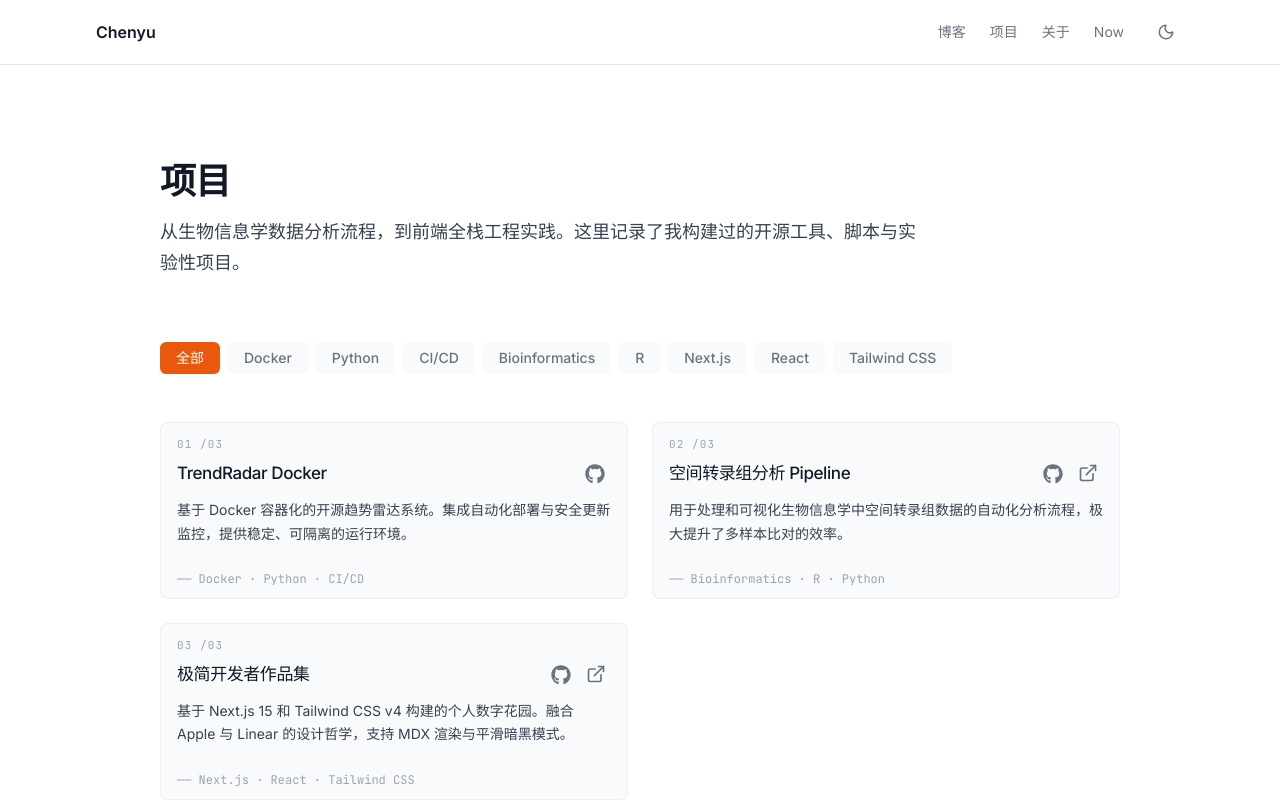
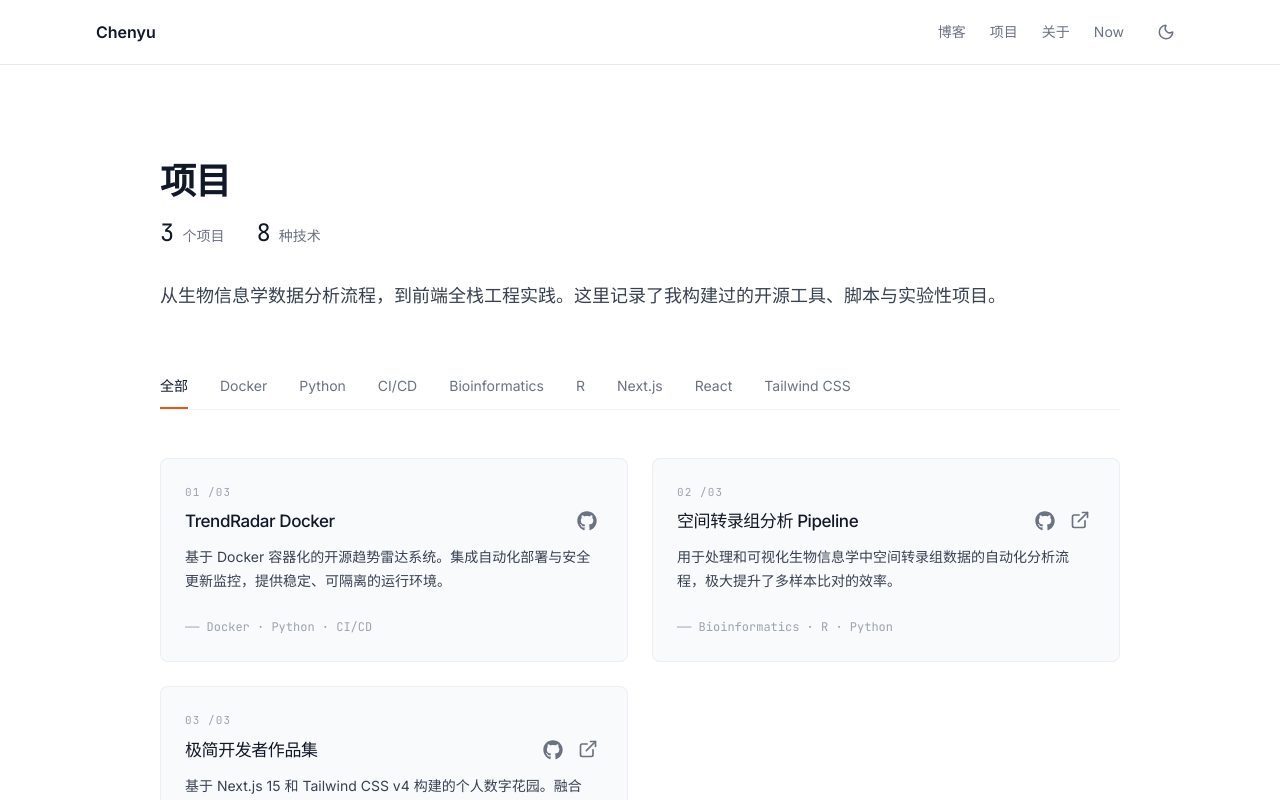
Before and after one commit to chenyufengedu-dev/chenyu-blog, a Next.js app: page /projects in a window 1280 px wide. Shown: the top 800 px of the page. Built offline with nearby package versions, Linux system fonts and the light colour scheme.

Commit message:
feat: 重构项目页头部排版、筛选栏与卡片极简底线动效

```diff
--- a/src/app/projects/page.tsx
+++ b/src/app/projects/page.tsx
@@ -9,14 +9,37 @@
 };
 
 export default function ProjectsPage() {
+  // 提取并去重所有技术标签，用于头部数字统计
+  const allTags = Array.from(
+    new Set(projectsData.flatMap((project) => project.tags)),
+  );
+
   return (
     <div className="mx-auto max-w-5xl px-6 py-20 md:px-8 md:py-24">
       {/* 页面头部 */}
-      <header className="mb-16 max-w-3xl">
+      <header className="mb-16 max-w-4xl">
         <h1 className="mb-4 text-3xl font-semibold tracking-tight text-text-primary sm:text-4xl">
           项目
         </h1>
-        <p className="text-lg leading-[1.7] text-text-secondary">
+
+        {/* 项目页统计数字区域
+        使用 gap-8 拉开两组数据的呼吸感，text-text-muted 降低后缀文字的存在感 */}
+        <div className="mb-8 flex gap-8 text-text-muted">
+          <div>
+            <span className="font-mono text-2xl font-light text-text-primary">
+              {projectsData.length}
+            </span>
+            <span className="ml-2 text-sm">个项目</span>
+          </div>
+          <div>
+            <span className="font-mono text-2xl font-light text-text-primary">
+              {allTags.length}
+            </span>
+            <span className="ml-2 text-sm">种技术</span>
+          </div>
+        </div>
+
+        <p className="text-lg leading-[1.7] text-text-secondary ">
           从生物信息学数据分析流程，到前端全栈工程实践。这里记录了我构建过的开源工具、脚本与实验性项目。
         </p>
       </header>
--- a/src/components/projects/project-list.tsx
+++ b/src/components/projects/project-list.tsx
@@ -23,13 +23,13 @@
     <div>
       {/* 标签筛选区 */}
       {allTags.length > 0 && (
-        <div className="mb-12 flex flex-wrap gap-2">
+        <div className="mb-12 flex flex-wrap gap-8 border-b border-border/50 pb-[1px]">
           <button
             onClick={() => setSelectedTag(null)}
-            className={`rounded-md px-4 py-1.5 text-sm font-medium transition-colors ${
+            className={`relative pb-3 text-sm transition-colors ${
               selectedTag === null
-                ? "bg-accent text-white"
-                : "bg-bg-subtle text-text-muted hover:text-text-primary hover:bg-bg-muted"
+                ? "font-medium text-text-primary after:absolute after:-bottom-[1px] after:left-0 after:h-[2px] after:w-full after:bg-accent"
+                : "font-normal text-text-muted hover:text-text-primary"
             }`}
           >
             全部
@@ -38,10 +38,10 @@
             <button
               key={tag}
               onClick={() => setSelectedTag(tag)}
-              className={`rounded-md px-4 py-1.5 text-sm font-medium transition-colors ${
+              className={`relative pb-3 text-sm transition-colors ${
                 selectedTag === tag
-                  ? "bg-accent text-white"
-                  : "bg-bg-subtle text-text-muted hover:text-text-primary hover:bg-bg-muted"
+                  ? "font-medium text-text-primary after:absolute after:-bottom-[1px] after:left-0 after:h-[2px] after:w-full after:bg-accent"
+                  : "font-normal text-text-muted hover:text-text-primary"
               }`}
             >
               {tag}
@@ -55,8 +55,12 @@
         {filteredProjects.map((project, index) => (
           <article
             key={project.id}
-            className="group flex flex-col justify-between rounded-lg border border-border/60 bg-bg-subtle px-4 py-2 transition-all duration-300 hover:border-accent/20 hover:bg-background hover:shadow-sm"
+            // 1. 确保容器有 relative 和 overflow-hidden，这样底部生长的线条才不会溢出圆角
+            // 2. 依然保留边框颜色的轻微加深（hover:border-accent/30）作为基底
+            className="group relative flex flex-col justify-between overflow-hidden rounded-lg border border-border/60 bg-bg-subtle px-6 pb-6 pt-5 transition-all duration-300 hover:border-accent/30 hover:bg-background hover:shadow-sm"
           >
+            {/* 底部能量线展开动效。从左侧 50% 的位置向两边展开，高度 2px */}
+            <div className="absolute bottom-0 left-1/2 h-[2px] w-0 -translate-x-1/2 bg-accent transition-all duration-300 ease-out group-hover:w-full" />
             <div>
               {/* 2：强制下达死命令——“这个字符串最终的长度必须绝对等于 2”。
               "0"：如果长度不够 2 怎么办？“用字符 "0" 从左边（Start）填补空白”。 */}
```
